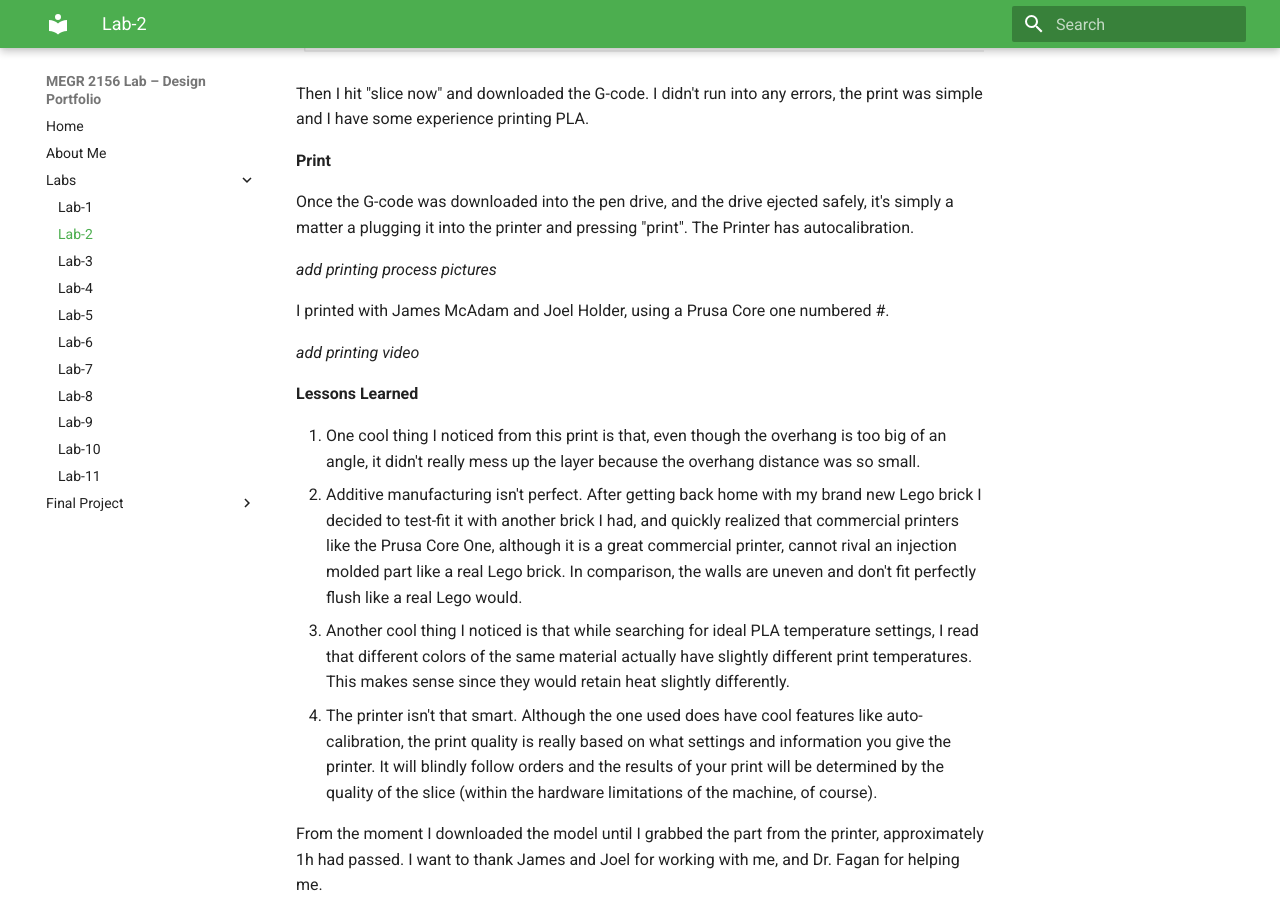
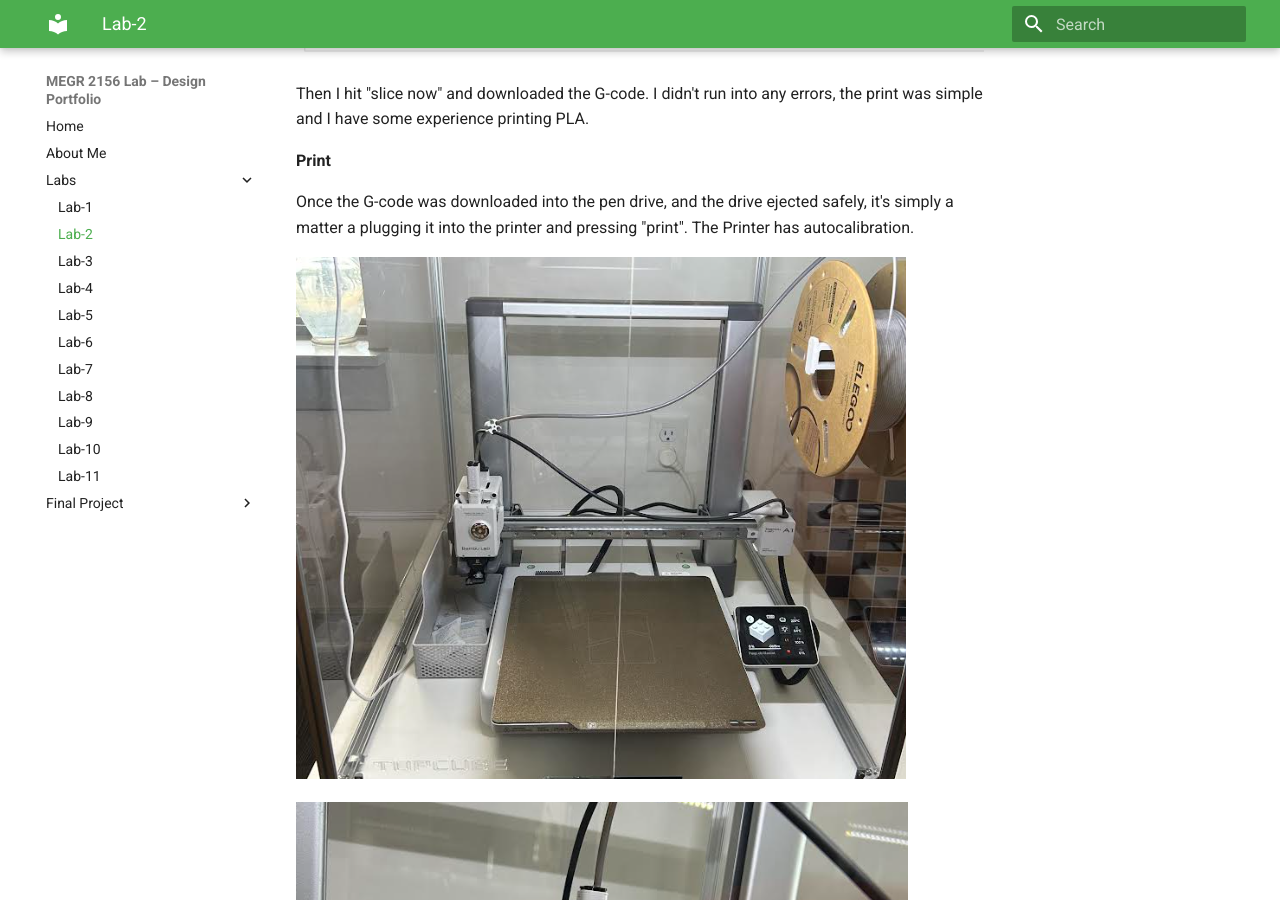
Before and after one commit to juanmasacova/MASACOVA-portfolio, an MkDocs documentation site: the page built from docs/Labs/L02/index.md, in a window 1280 px wide and 900 px high, scrolled down 4783 px. Built offline with MkDocs 1.6.1 and Material for MkDocs 9.7.7, drawn with Linux system fonts in a browser that asks for light colours.

Commit message:
Update index.md

```diff
--- a/docs/Labs/L02/index.md
+++ b/docs/Labs/L02/index.md
@@ -77,7 +77,11 @@
 
 Once the G-code was downloaded into the pen drive, and the drive ejected safely, it's simply a matter a plugging it into the printer and pressing "print". The Printer has autocalibration.
 
-*add printing process pictures*
+![Print Process 1](printprocess1.png)
+
+![Print Process 2](printprocess2.png)
+
+![Print Process 3](printprocess3.png)
 
 I printed with James McAdam and Joel Holder, using a Prusa Core one numbered #.
 
```
